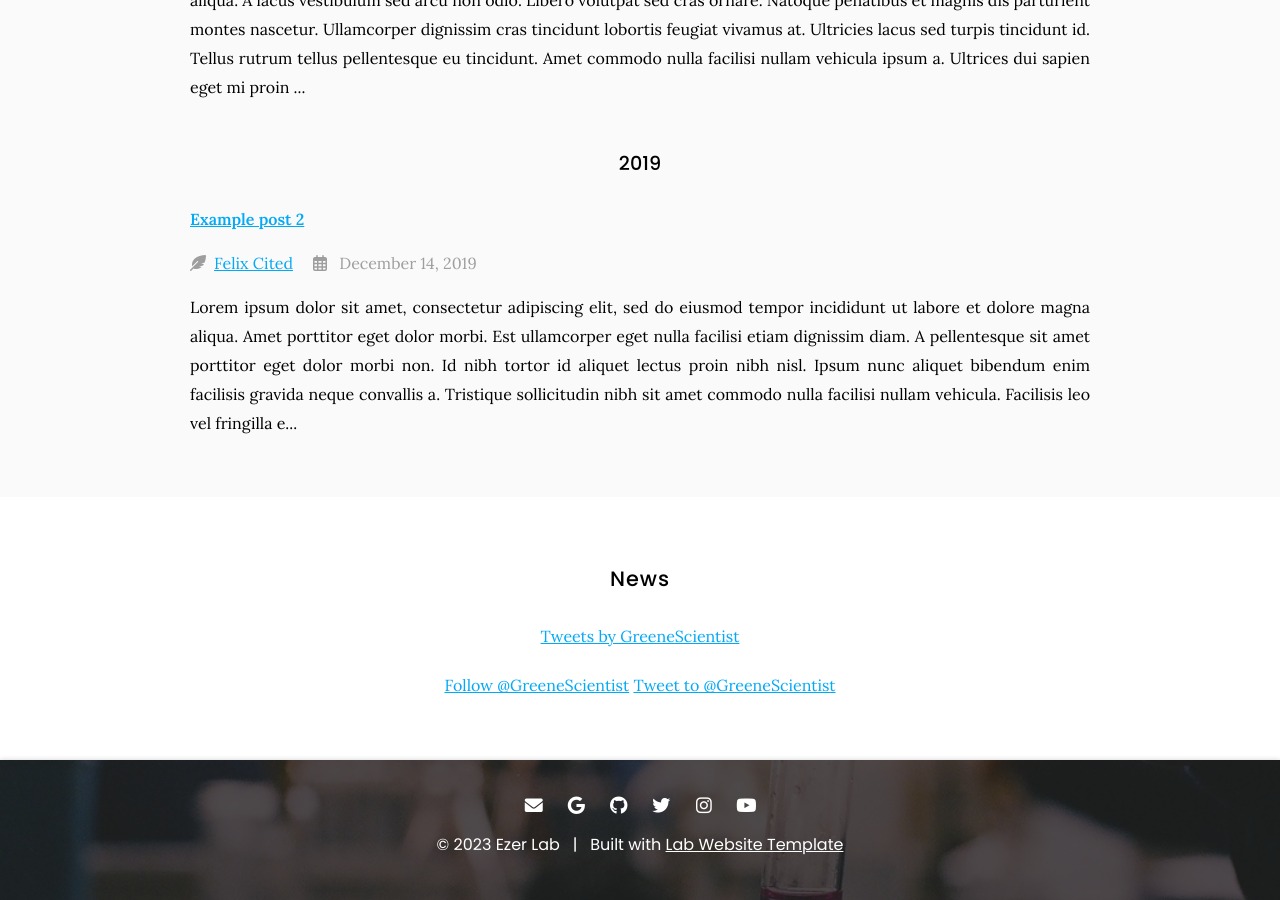
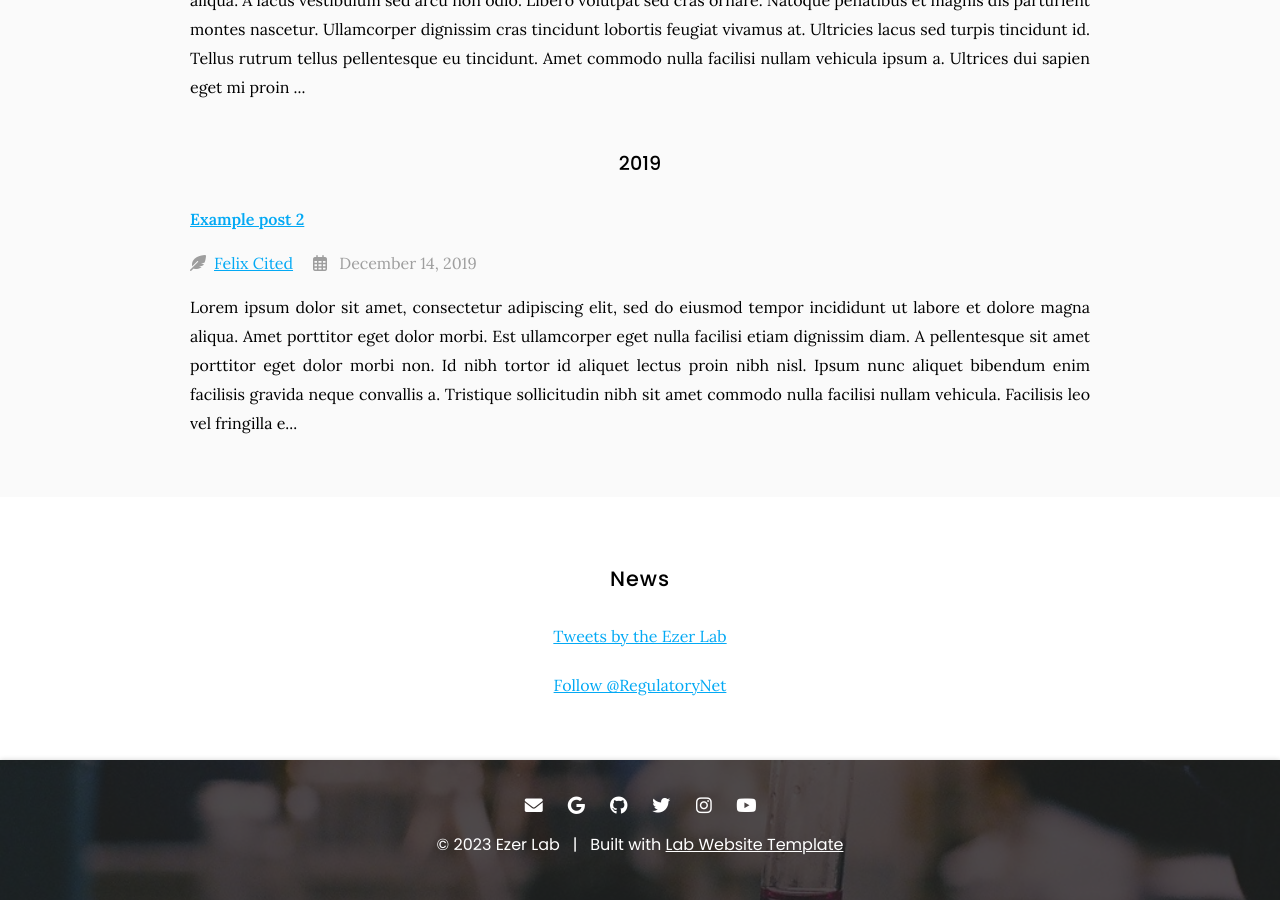
Before and after one commit to stressedplants/labwebsite, a Jekyll site: the page built from blog/index.md, in a window 1280 px wide and 900 px high, scrolled down 967 px. Built offline with Jekyll 4.4.1, drawn with Linux system fonts in a browser that asks for light colours; comment, search, counter and statistics services are not loaded.

Commit message:
Update index.md

```diff
--- a/blog/index.md
+++ b/blog/index.md
@@ -19,9 +19,8 @@ nav:
 
 <!-- Twitter embeds from https://publish.twitter.com/ -->
 
-<a class="twitter-timeline" data-width="400" data-height="400" href="https://twitter.com/GreeneScientist?ref_src=twsrc%5Etfw">Tweets by GreeneScientist</a> <script async src="https://platform.twitter.com/widgets.js" charset="utf-8"></script>
+<a class="twitter-timeline" data-width="400" data-height="400" href="https://twitter.com/RegulatoryNet">Tweets by the Ezer Lab</a> <script async src="https://platform.twitter.com/widgets.js" charset="utf-8"></script>
 {:.center}
 
-<a href="https://twitter.com/GreeneScientist?ref_src=twsrc%5Etfw" class="twitter-follow-button" data-show-count="false">Follow @GreeneScientist</a><script async src="https://platform.twitter.com/widgets.js" charset="utf-8"></script>
-<a href="https://twitter.com/intent/tweet?screen_name=GreeneScientist&ref_src=twsrc%5Etfw" class="twitter-mention-button" data-show-count="false">Tweet to @GreeneScientist</a><script async src="https://platform.twitter.com/widgets.js" charset="utf-8"></script>
+<a href="https://twitter.com/RegulatoryNet" class="twitter-follow-button" data-show-count="false">Follow @RegulatoryNet</a><script async src="https://platform.twitter.com/widgets.js" charset="utf-8"></script>
 {:.center}
```
